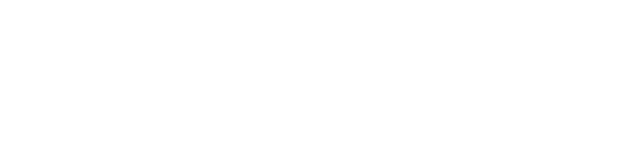
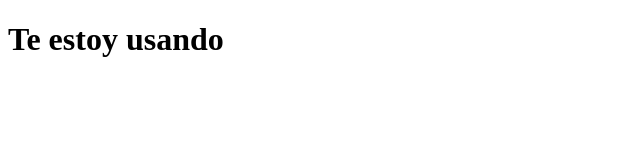
Before and after one commit to MaezGamer/Dragokiano, a plain HTML site: page index.html in a window 1280 px wide. Shown: the whole page, without its empty margins (0-640 px from the left). Drawn offline with Linux system fonts and the light colour scheme.

Commit message:
Lo logre

```diff
--- a/index.html
+++ b/index.html
@@ -7,6 +7,6 @@
     <title>Document</title>
 </head>
 <body>
-
+    <h1>Te estoy usando</h1>
 </body>
 </html>
```
